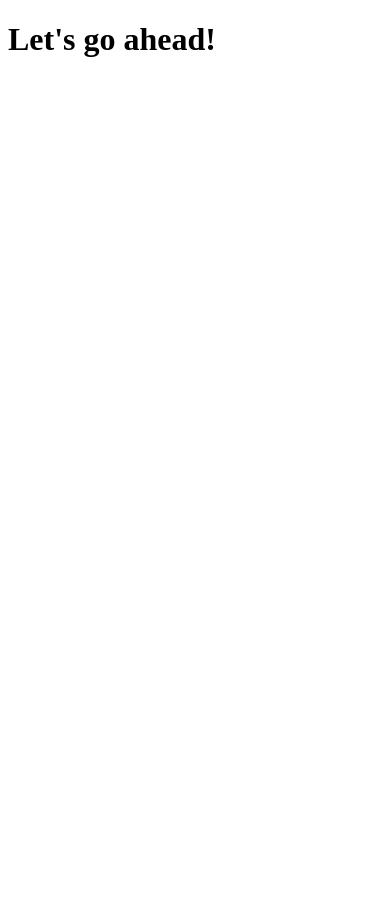
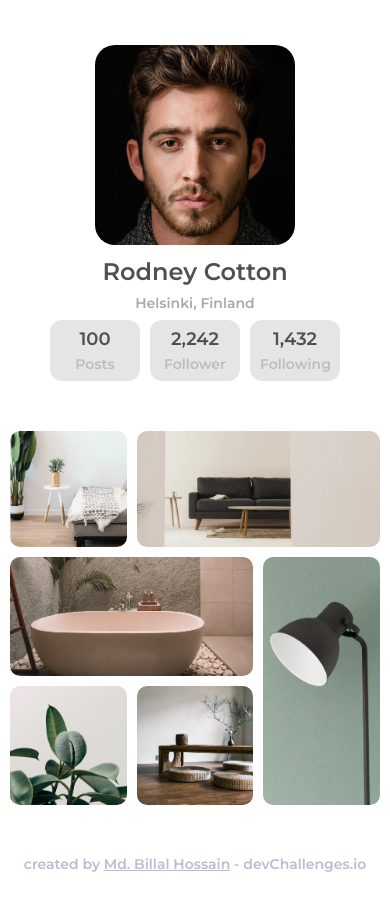
Before and after one commit to billalhossain2/my-gallery-page, a plain HTML site: page index.html in a window 390 px wide. Before the commit the page ends 844 px from the top, so only its background shows below. Drawn offline with Linux system fonts and the light colour scheme.

Commit message:
image gallery is responsive for mobile, tablet and large devices

```diff
--- a/css/gallery.css
+++ b/css/gallery.css
@@ -0,0 +1,133 @@
+* {
+  margin: 0;
+  padding: 0;
+  box-sizing: border-box;
+}
+
+body {
+  font-family: Montserrat;
+  font-weight: 600;
+}
+
+/* header styles  */
+.user-content {
+  display: flex;
+  flex-direction: column;
+  align-items: center;
+  margin-top: 45px;
+}
+.user {
+  text-align: center;
+}
+.user-image-container {
+  max-width: 200px;
+}
+.user-image-container img {
+  width: 100%;
+  height: auto;
+  border-radius: 20px;
+}
+.user-name {
+  color: #4e5150;
+  font-size: 24px;
+  margin: 8px 0;
+}
+.user-address {
+  color: #a9a9a9;
+  font-size: 14px;
+  margin: 8px 0;
+}
+.user-cards {
+  display: flex;
+  gap: 24px;
+}
+.user-card-item {
+  border-radius: 12px;
+  background: #e5e5e5;
+  padding: 10px 12px;
+  text-align: center;
+  width: 100px;
+}
+.count {
+  color: #4e5150;
+  font-size: 18px;
+  margin-bottom: 5px;
+}
+.count-text {
+  color: #bdbdbd;
+  font-size: 14px;
+}
+
+/* gallery section styles  */
+.gallery img {
+  width: 100%;
+  height: 100%;
+  border-radius: 10px;
+}
+
+.gallery :nth-child(2) {
+  grid-column: span 2;
+}
+
+.gallery :nth-child(3) {
+  grid-column: span 2;
+}
+
+.gallery :nth-child(4) {
+  grid-row: span 2;
+}
+
+.gallery {
+  margin: 50px 200px;
+  display: grid;
+  grid-template-columns: repeat(3, 1fr);
+  gap: 10px;
+}
+
+/* footer styles  */
+footer p {
+  color: #b9bdcf;
+  text-align: center;
+  font-size: 14px;
+  font-weight: 500;
+  padding-bottom: 30px;
+}
+
+footer p span {
+  font-weight: 700;
+  text-decoration-line: underline;
+}
+
+/* Responsive Styles  */
+/* Mobile  */
+@media screen and (max-width: 576px) {
+  .user-cards {
+    gap: 10px;
+  }
+
+  .user-card-item {
+    border-radius: 12px;
+    background: #e5e5e5;
+    padding: 8px 10px;
+    text-align: center;
+    width: 90px;
+  }
+
+  .gallery {
+    margin: 50px 10px;
+  }
+}
+
+/* Tablet or Medium Screen  */
+@media screen and (min-width: 576px) and (max-width: 768px) {
+  .gallery {
+    margin: 50px 20px;
+  }
+}
+
+/* Large Devices  */
+@media screen and (min-width:768px) and (max-width:992px){
+    .gallery {
+        margin: 50px 40px;
+      }
+}
--- a/index.html
+++ b/index.html
@@ -15,6 +15,43 @@
     <link rel="stylesheet" href="css/gallery.css" />
   </head>
   <body>
-    <h1>Let's go ahead!</h1>
+    <header>
+      <div class="user-content">
+        <div class="user">
+          <div class="user-image-container">
+            <img src="./images/profilePhoto.png" alt="">
+          </div>
+          <h2 class="user-name">Rodney Cotton</h2>
+          <p class="user-address">Helsinki, Finland</p>
+        </div>
+        <div class="user-cards">
+          <div class="user-card-item">
+            <h4 class="count">100</h4>
+            <p class="count-text">Posts</p>
+          </div>
+          <div class="user-card-item">
+            <h4 class="count">2,242</h4>
+            <p class="count-text">Follower</p>
+          </div>
+          <div class="user-card-item">
+            <h4 class="count">1,432</h4>
+            <p class="count-text">Following</p>
+          </div>
+        </div>
+      </div>
+    </header>
+    <main>
+      <section class="gallery">
+         <img src="./images/photo1.png" alt="Gallery Image">
+         <img src="./images/photo2.png" alt="Gallery Image">
+         <img src="./images/photo3.png" alt="Gallery Image">
+         <img src="./images/photo4.png" alt="Gallery Image">
+         <img src="./images/photo5.png" alt="Gallery Image">
+         <img src="./images/photo6.png" alt="Gallery Image">
+      </section>
+    </main>
+    <footer>
+       <p>created by <span>Md. Billal Hossain</span> - devChallenges.io</p>
+    </footer>
   </body>
 </html>
```
Also changed, not shown: images/photo4.png (renamed from images/photo_4.png).
